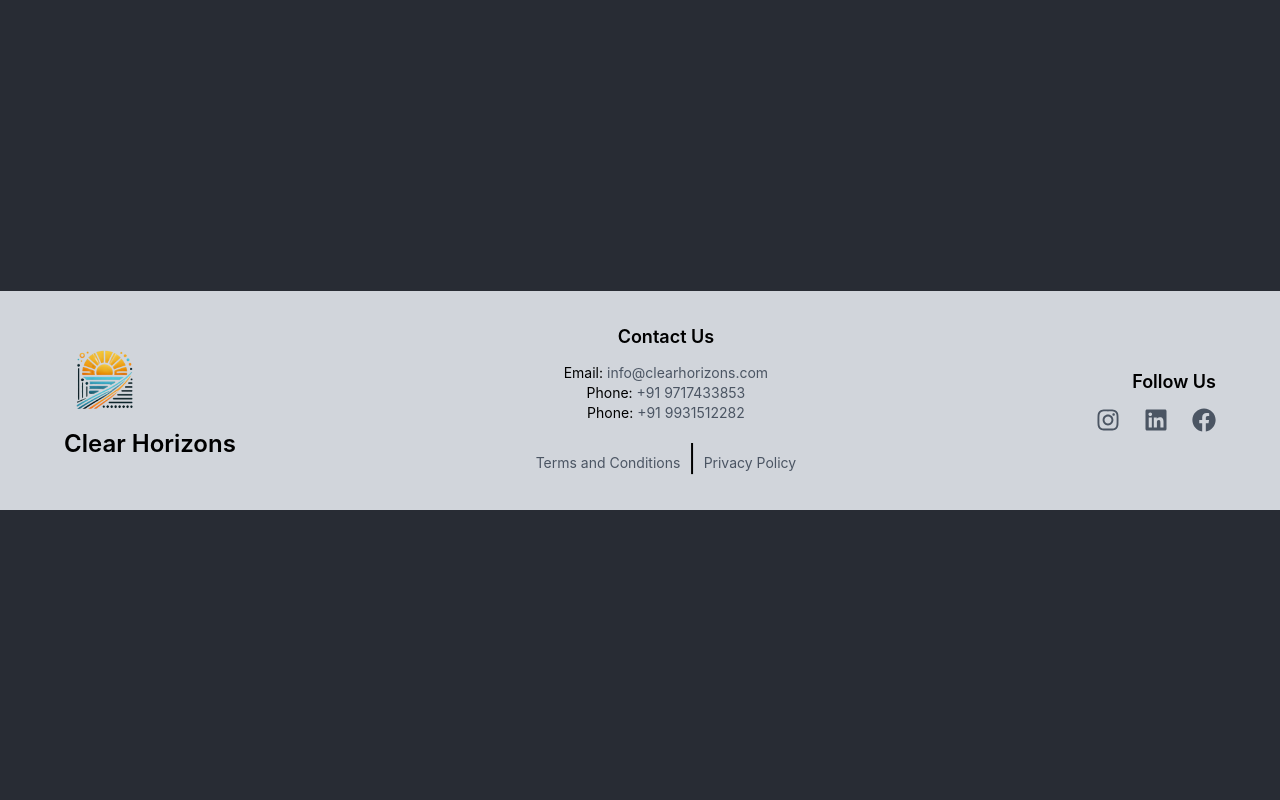
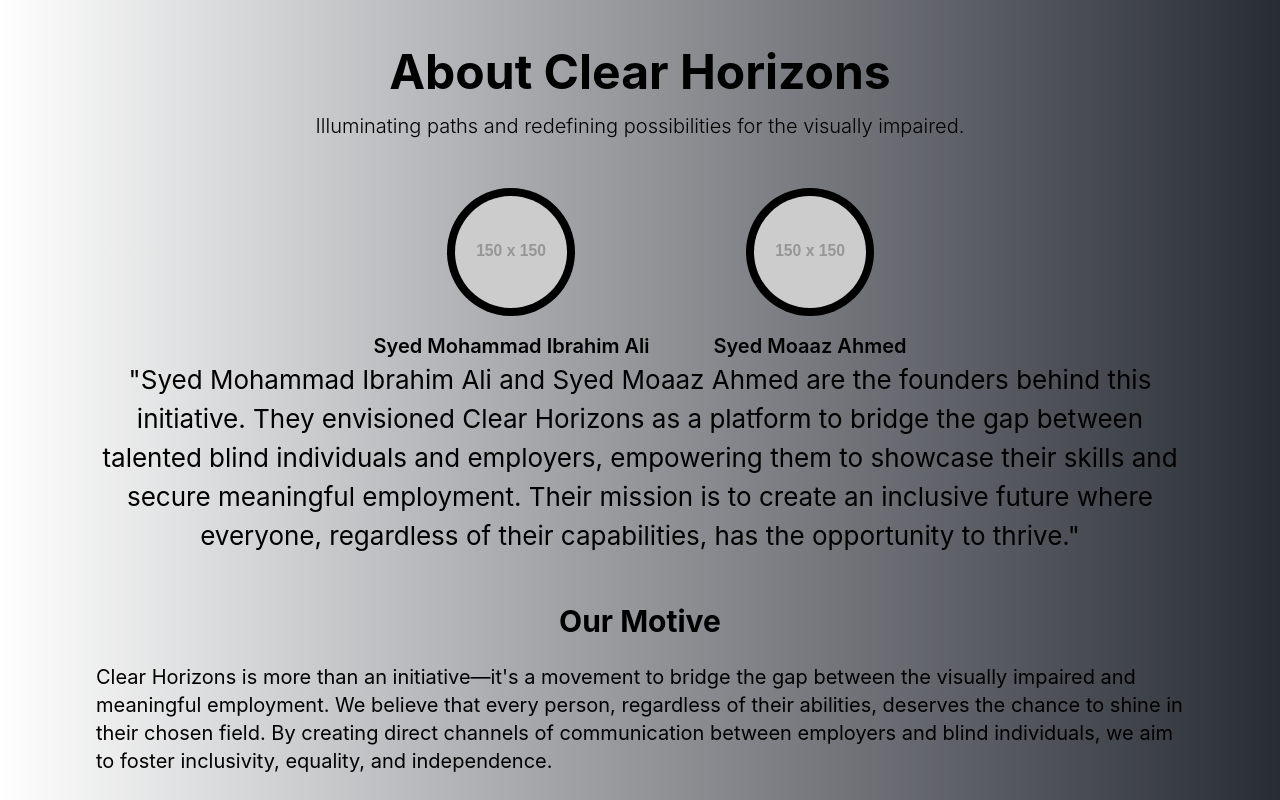
Before and after one commit to sma900/clearhorizons, a React (Create React App) app: page / in a window 1280 px wide. Shown: the top 800 px of the page. Built offline with nearby package versions, Linux system fonts and the light colour scheme.

Commit message:
About Us commit final1

```diff
--- a/src/App.js
+++ b/src/App.js
@@ -10,8 +10,8 @@ function App() {
     <div className="App">
       <header className="App-header">
       {/* { <Slider></Slider> */
-      <Footer />
-      // <AboutUs/>
+      // <Footer />
+      <AboutUs/>
 
       }
 
```
